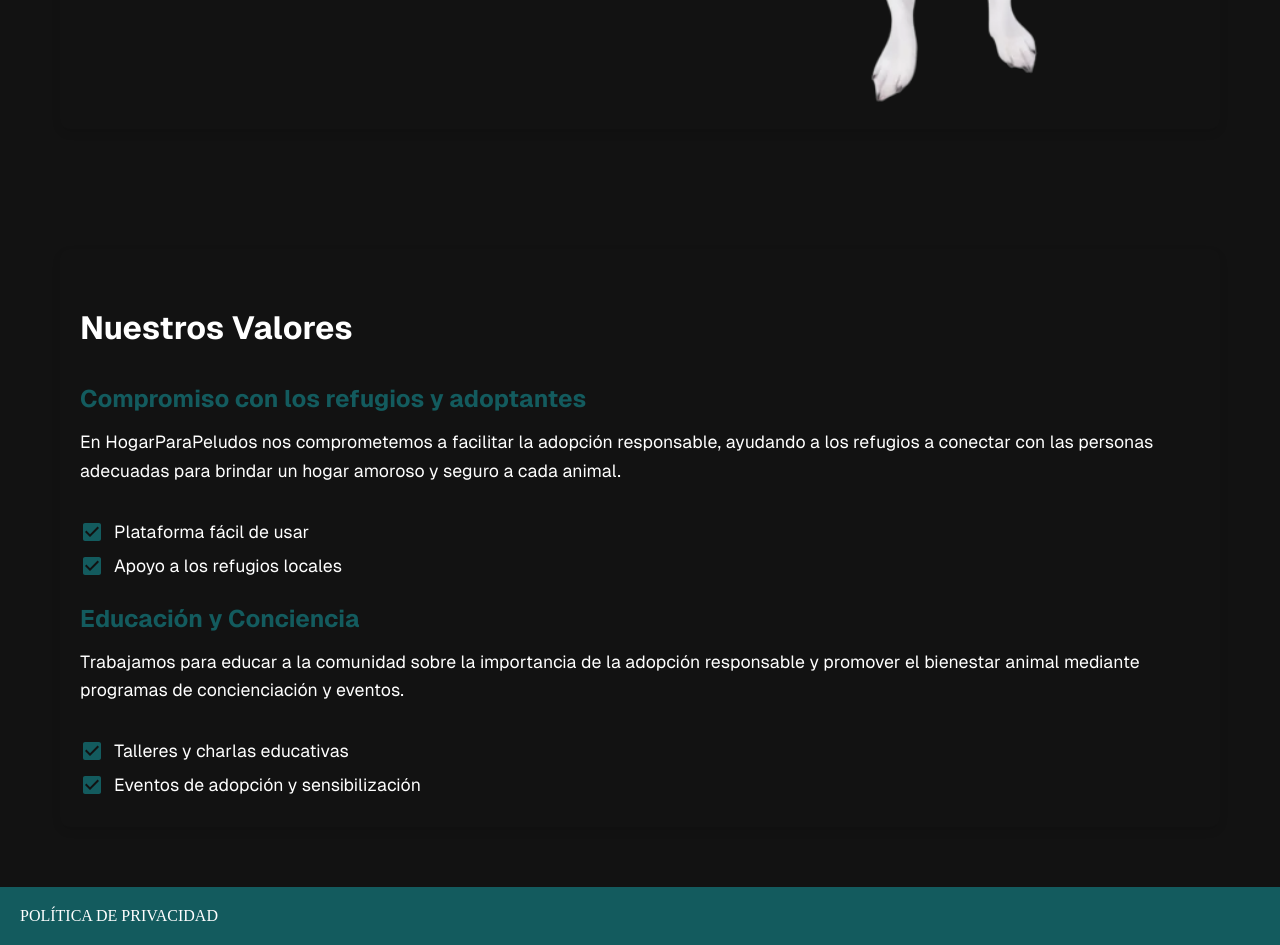
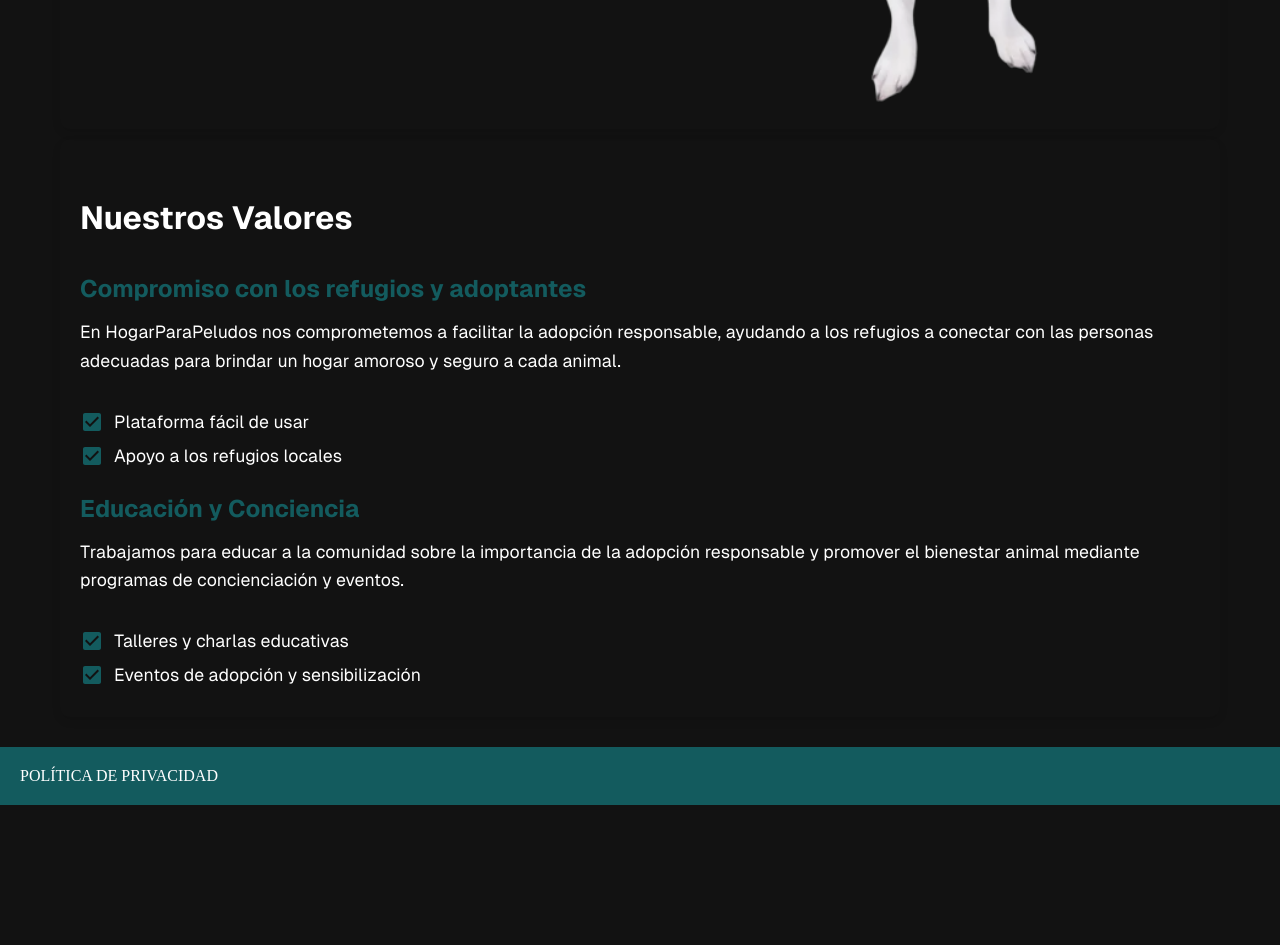
Before and after one commit to No-Country-simulation/c21-71-n-node-react, a Next.js app in the folder apps/next-app/: page /aboutus in a window 1280 px wide. Shown: the part 480-1425 px from the top of the page. After the commit the page ends 1285 px from the top, so only its background shows below. Built offline with nearby package versions, Linux system fonts and the light colour scheme.

Commit message:
style 💎: Removed margin top from info_bubbles grid component and adjusted margin bottom in AboutUs component.

```diff
--- a/apps/next-app/src/components/AboutUs/AboutUs.tsx
+++ b/apps/next-app/src/components/AboutUs/AboutUs.tsx
@@ -28,7 +28,7 @@ export default function AboutUs() {
                     />
                 </Grid>
             </Grid>
-            <Grid container spacing={2} size={{ xs: 12 }} sx={{ alignContent: "end", marginTop: "80px" }} className={styles.info_bubbles}>
+            <Grid container spacing={2} size={{ xs: 12 }} sx={{ alignContent: "end" }} className={styles.info_bubbles}>
                 <h2 className={styles.subtitle}>Nuestros Valores</h2>
                 <Grid size={{ xs: 12 }}>
                     <div className={styles.info}>
--- a/apps/next-app/src/components/AboutUs/aboutus.module.css
+++ b/apps/next-app/src/components/AboutUs/aboutus.module.css
@@ -42,7 +42,7 @@
 .info_bubbles {
     display: flex;
     flex-direction: column;
-    margin-bottom: 40px;
+    margin-bottom: 10px;
     padding: 20px;
     background-color: var(--bubble-background); /* Ajuste para el theme */
     border-radius: 10px;
```
